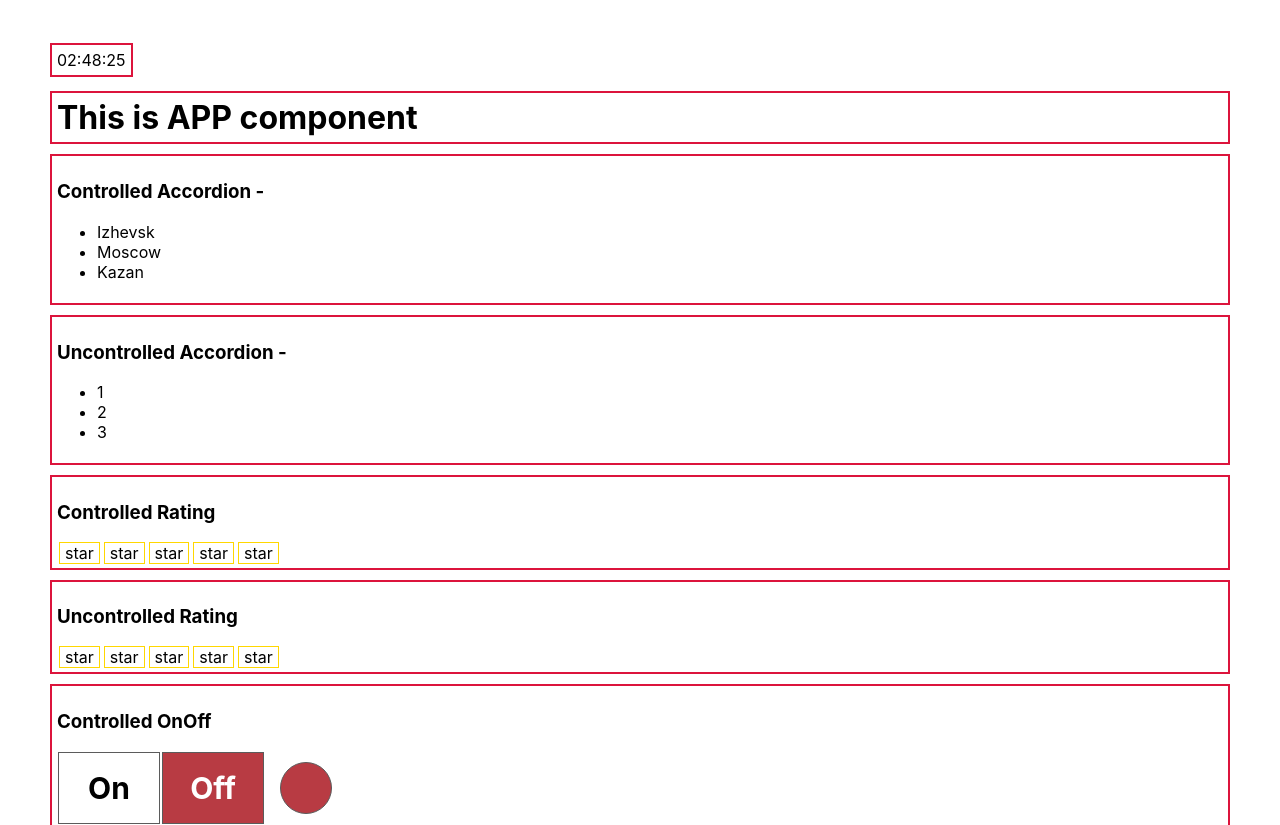
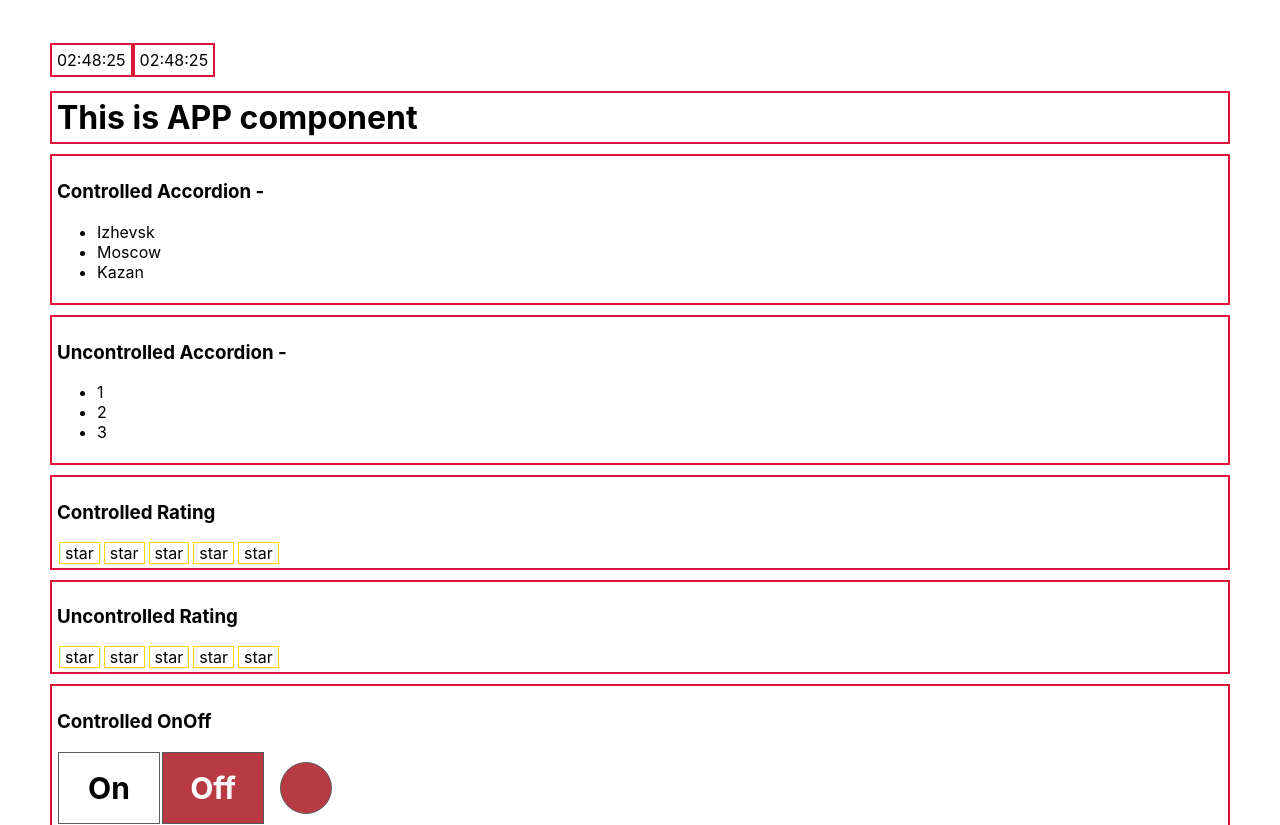
Before and after one commit to rzalyaev/react-practice, a React (Create React App) app: page / in a window 1280 px wide. Shown: the top 825 px of the page. Built offline with nearby package versions, Linux system fonts and the light colour scheme; the HTML template or start-up script is replaced by a standard one.

Commit message:
Add two types of the Clock component to the layout

```diff
--- a/src/App.tsx
+++ b/src/App.tsx
@@ -9,6 +9,7 @@ import {OnOff} from "./components/OnOff/OnOff";
 import {UncontrolledOnOff} from "./components/UncontrolledOnOff/UncontrolledOnOff";
 import {ItemType, Select} from "./components/Select/Select";
 import {Clock} from "./components/Clock/Clock";
+import AnalogClock from "./components/Clock/AnalogClock/AnalogClock";
 
 const App = () => {
     const [switchState, setSwitchState] = useState<boolean>(false);
@@ -30,7 +31,8 @@ const App = () => {
 
     return (
         <div className="App">
-            <Clock/>
+            <Clock clockType={'analog'}/>
+            <Clock clockType={'digital'}/>
             <AppTitle/>
             <Accordion title={'Controlled Accordion'}
                        collapsed={collapsed}
```
